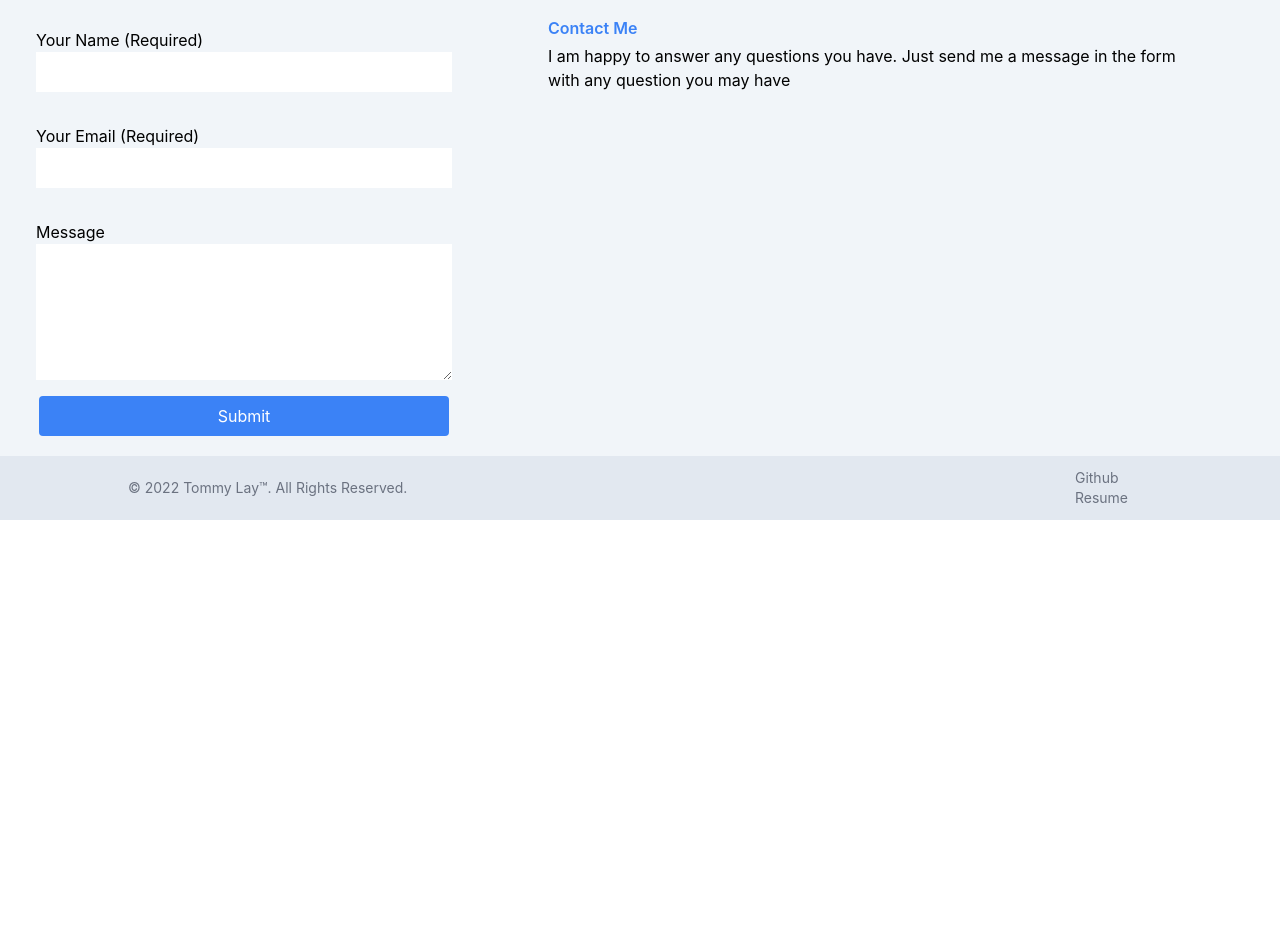
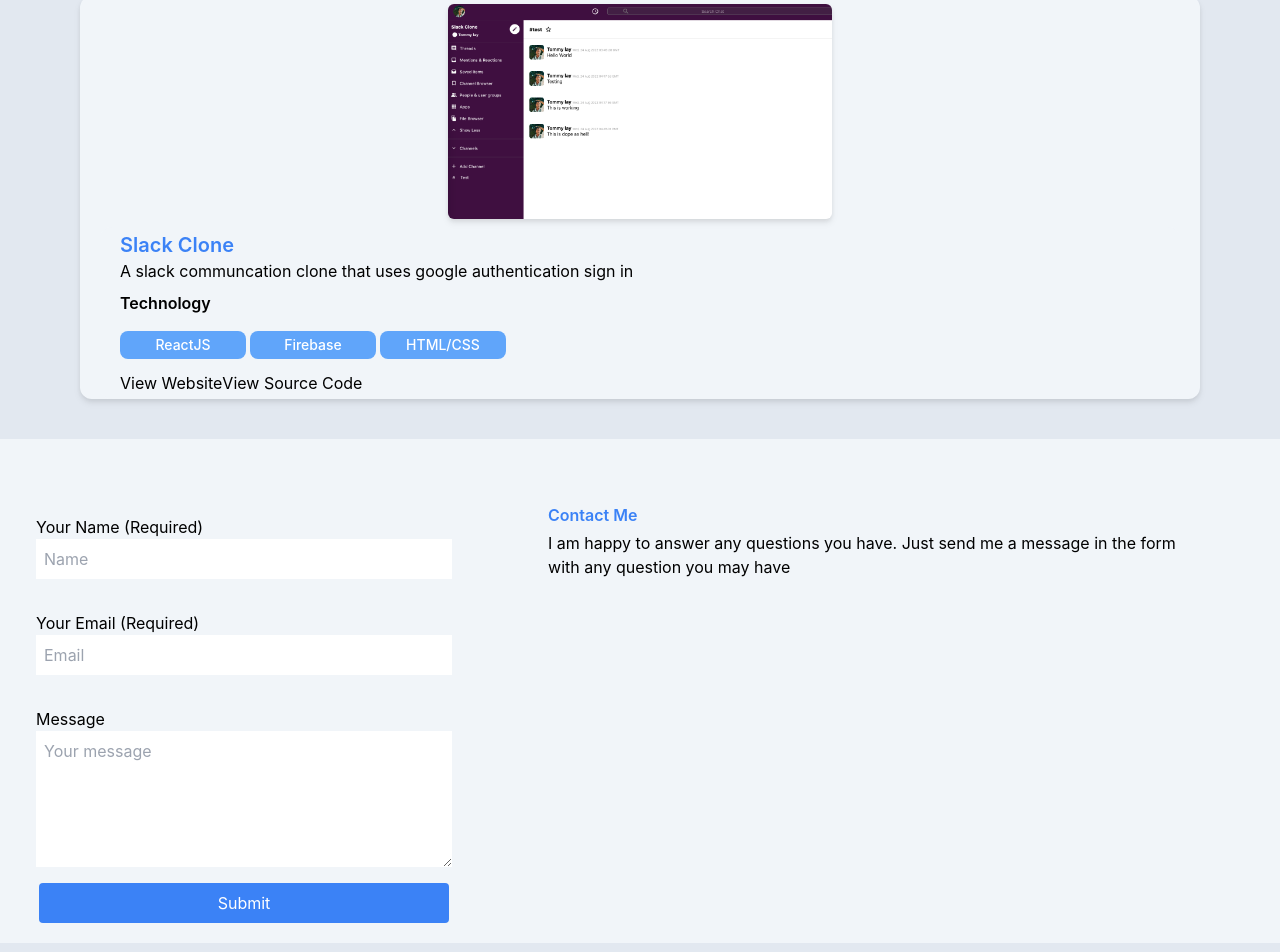
Before and after one commit to layup/layup.github.io, a React (Create React App) app: page / in a window 1280 px wide. Shown: the part 1836-2788 px from the top of the page. Before the commit the page ends 2356 px from the top, so only its background shows below. Built offline with nearby package versions, Linux system fonts and the light colour scheme.

Commit message:
updating contact form submission

```diff
--- a/package.json
+++ b/package.json
@@ -11,6 +11,7 @@
     "react-dom": "^18.2.0",
     "react-router-dom": "^5.3.3",
     "react-scripts": "5.0.1",
+    "react-typewriter-effect": "^1.1.0",
     "web-vitals": "^2.1.4"
   },
   "scripts": {
--- a/src/App.js
+++ b/src/App.js
@@ -5,7 +5,7 @@
 import ProjectPreview from './pages/home/components/ProjectPreview';
 import Footer from './shared/components/Footer';
 import Contact from './pages/home/components/Contact';
-import About from './pages/home/components/About';
+//import About from './pages/home/components/About';
 
 
 
--- a/src/pages/home/components/Contact.js
+++ b/src/pages/home/components/Contact.js
@@ -1,29 +1,91 @@
+import React, { useState } from "react";
 
+import CheckmarkImage from '../../../images/icons/checkmark.png'
+
+const FORM_ENDPOINT = "https://public.herotofu.com/v1/5d40a290-32e5-11ed-a128-91006467e20b"
 
 const Contact = () => {
+
+    const [submitted, setSubmitted] = useState(false);
+
+    const handleSubmit = () => {
+
+      setTimeout(() => {
+        setSubmitted(true);
+      }, 100);
+
+    };
+
+    const DefaultForm = () => {
         return (
-        <div className="flex justify-center bg-slate-100 md:pt-10">
-                <div className="flex flex-col-reverse lg:flex-row place-content-center rounded-lg p-5">
-                    <form className="flex flex-col md:px-16 lg:px-0 lg:w-6/12 ">
+            <div className="flex flex-col-reverse xl:flex-row place-content-center rounded-lg p-5">
+                <form
+                    className="flex flex-col md:px-16 xl:px-0 xl:w-6/12"
+                    action={FORM_ENDPOINT}
+                    onSubmit={handleSubmit}
+                    method="POST"
+                    target="_blank"
+                >
                     <div className="flex flex-col p-4">
                         <label htmlFor="name">Your Name (Required) </label>
-                            <input type="text" className="p-2" />
+                        <input
+                            type="text"
+                            name='name'
+                            className="p-2"
+                            placeholder="Name"
+                            required
+                        />
                     </div>
                     <div className="flex flex-col p-4">
                         <label>Your Email (Required) </label>
-                            <input className="p-2"type="email" />
+                        <input
+                            className="p-2"
+                            type="email"
+                            placeholder="Email"
+                            name="email"
+                            required
+                        />
                     </div>
                     <div className="flex flex-col p-4">
                         <label htmlFor="message">Message</label>
-                            <textarea className="p-2" rows="5"></textarea>
+                        <textarea
+                            className="p-2"
+                            placeholder="Your message"
+                            name="message"
+                            rows="5"
+                            required
+                        />
                     </div>
-                        <button type="submit" className="mx-auto w-11/12 transition ease-in-out delay-150 place-content-center rounded text-center py-2 bg-blue-500 hover:bg-indigo-500 hover:-translate-y-1 hover:scale-110 duration-300 text-white">Submit</button>
+                    <button
+                        type="submit"
+                        className="mx-auto w-11/12 transition ease-in-out delay-150 place-content-center rounded text-center py-2 bg-blue-500 hover:bg-indigo-500 hover:-translate-y-1 hover:scale-110 duration-300 text-white"
+                    >
+                        Submit
+                    </button>
                 </form>
                 <div className="flex flex-col px-4 md:px-20">
                     <h1 className="flex text-blue-500 font-semibold">Contact Me </h1>
                     <p>I am happy to answer any questions you have. Just send me a message in the form with any question you may have  </p>
                 </div>
             </div>
+
+        )
+    }
+
+    return (
+        <div className="flex justify-center bg-slate-100 md:pt-10">
+            {submitted ?
+                <div className="grid grid-cols-1 justify-items-center p-5 mb-10">
+                    <img
+                        className="h-28 w-28"
+                        src={CheckmarkImage}
+                        alt='checkmark'
+                    />
+                    <h1 className="font-extrabold text-xl p-2">Thank you!</h1>
+                    <p>Your Submission has been sent.</p>
+                </div>
+                :<DefaultForm/>
+            }
         </div>
     )
 }
--- a/src/pages/home/components/Landing.js
+++ b/src/pages/home/components/Landing.js
@@ -1,5 +1,5 @@
-
-import Tommy from '../../../images/profile.png'
+import TypeWriterEffect from 'react-typewriter-effect';
+//import Tommy from '../../../images/profile.png'
 import Technologies from '../../../shared/components/Technologies';
 
 import github_icon from '../../../images/icons/logo-github.svg'
@@ -18,6 +18,7 @@
                     <div className='flex flex-col place-content-center'>
 
                         <p className='text-2xl font-semibold py-3 md:text-4xl'>Hi, my name is <span className=' text-amber-600'> Tommy</span> 👋</p>
+
                         <p className='font-medium'>
                             I'm a fullstack developer based out of Victoria, Canada. I recently gradued from the University of
                             Victoria with a Degree in Computer Science. I'm a developer who loves to solve real world problems with
--- a/src/pages/home/components/ProjectItem.js
+++ b/src/pages/home/components/ProjectItem.js
@@ -6,22 +6,22 @@
 
     return (
         <div>
-            <div className="flex justify-center py-4 mx-5 md:px-20 md:mx-auto lg:w-9/12" >
-                <div className='flex flex-col h-full md:w-full lg:flex-row lg:h-64'>
-                    <div className='flex justify-center lg:h-60 lg:w-96 py-2 lg:py-0'>
+            <div className="flex justify-center p-5 mx-5 md:px-20 md:mx-auto 2xl:w-9/12">
+                <div className='flex flex-col h-full md:w-full px-5 2xl:flex-row 2xl:h-64 bg-slate-100 rounded-xl drop-shadow-md'>
+                    <div className='flex justify-center self-center 2xl:h-60 2xl:w-96 py-2 2xl:py-0'>
                         {props.image ?
                             <img src={props.image} alt='temp' className='object-cover px-4 max-w-sm max-h-sm drop-shadow-md sm:rounded-md hover:-translate-y-1 hover:scale-110 duration-300 lg:px-0'/> :
                             <img src={PlaceHolder} alt='temp' className='bg-white max-w-sm min-w-sm drop-shadow-md rounded'/> }
                     </div>
-                    <div className='flex flex-col justify-around px-5 py-1 border-2 w-full'>
+                    <div className='flex flex-col justify-around px-5 py-1 w-full bg-slate-100 rounded-xl'>
                         <div >
-                            <a href={props.appLink} className='text-xl text-center font-semibold text-blue-500  lg:text-left'>{props.title}</a>
+                            <a href={props.appLink} className='text-xl text-center font-semibold text-blue-500  2xl:text-left'>{props.title}</a>
                             <p className=''>{props.description}</p>
                         </div>
                         <div>
                             <p className='font-semibold py-1 md:py-2'> Technology </p>
-                            <ul className='grid grid-cols-4 text-center py-2 lg:flex lg:flex-row lg:py-0'>
-                                {props.technologies.map(element => <li className="text-white text-sm font-medium bg-blue-400 p-1 border-2 rounded-lg cursor-default hover:bg-blue-500" key={Math.random().toString()}>{element}</li>)}
+                            <ul className='grid grid-cols-4 sm:grid-cols-6 lg:grid-cols-8 text-center py-2 2xl:flex 2xl:flex-row 2xl:py-0'>
+                                {props.technologies.map(element => <li className="text-white text-sm font-medium bg-blue-400 p-1 mr-1 lg:mb-1 rounded-lg cursor-default hover:bg-blue-500" key={Math.random().toString()}>{element}</li>)}
                             </ul>
                         </div>
                         <div className='flex flex-col lg:flex-row'>
--- a/src/pages/home/components/ProjectPreview.js
+++ b/src/pages/home/components/ProjectPreview.js
@@ -8,9 +8,9 @@
 const ProjectPreview = () => {
 
     return (
-        <div className="flex flex-col mx-auto bg-slate-200 ">
+        <div className="flex flex-col mx-auto bg-slate-200 pb-5">
             <div>
-                <h1 className="flex text-4xl font-extrabold place-content-center pb-5">Projects</h1>
+                <h1 className="flex text-4xl font-extrabold place-content-center pb-5 ">Projects</h1>
                 <ul />
 
                 <ProjectItem
--- /dev/null
+++ b/src/shared/Modal.js
@@ -0,0 +1,15 @@
+import React from 'react'
+
+
+const ModalOverlay = props => {
+
+}
+
+
+const Modal = props => {
+  return (
+    <div>Popup</div>
+  )
+}
+
+export default Modal
--- a/src/shared/components/TechItems.js
+++ b/src/shared/components/TechItems.js
@@ -2,7 +2,7 @@
 
 function TechItems({img_src, tech_name}) {
   return (
-    <div className="pr-3 grid grid-cols-1 grid-rows-2 place-items-center hover:-translate-y-1 hover:scale-110 duration-300 ">
+    <div className="font-medium pr-3 grid grid-cols-1 grid-rows-2 place-items-center hover:-translate-y-1 hover:scale-110 duration-300 ">
         <img src={img_src} alt='react icon' className="h-8 lg:h-9"/>
         <p>{tech_name}</p>
     </div>
```
Also changed, not shown: src/images/icons/checkmark.png (added), 1 other file (tests, documents, lock files or other folders). Lines whose indentation alone changed are shown as unchanged.
